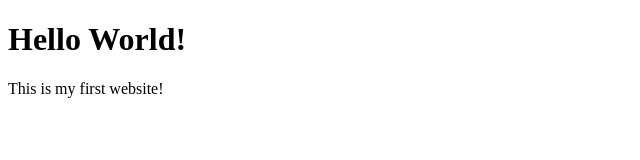
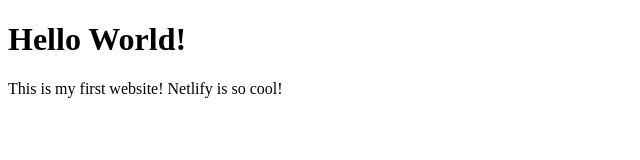
Before and after one commit to JoeNovy/Codespaces, a plain HTML site: page index.html in a window 1280 px wide. Shown: the whole page, without its empty margins (0-640 px from the left). Drawn offline with Linux system fonts and the light colour scheme.

Commit message:
Updated index.html

```diff
--- a/index.html
+++ b/index.html
@@ -7,6 +7,6 @@
 </head>
 <body>
     <h1>Hello World!</h1>
-    <p>This is my first website!</p>
+    <p>This is my first website! Netlify is so cool!</p>
 </body>
 </html>
```
